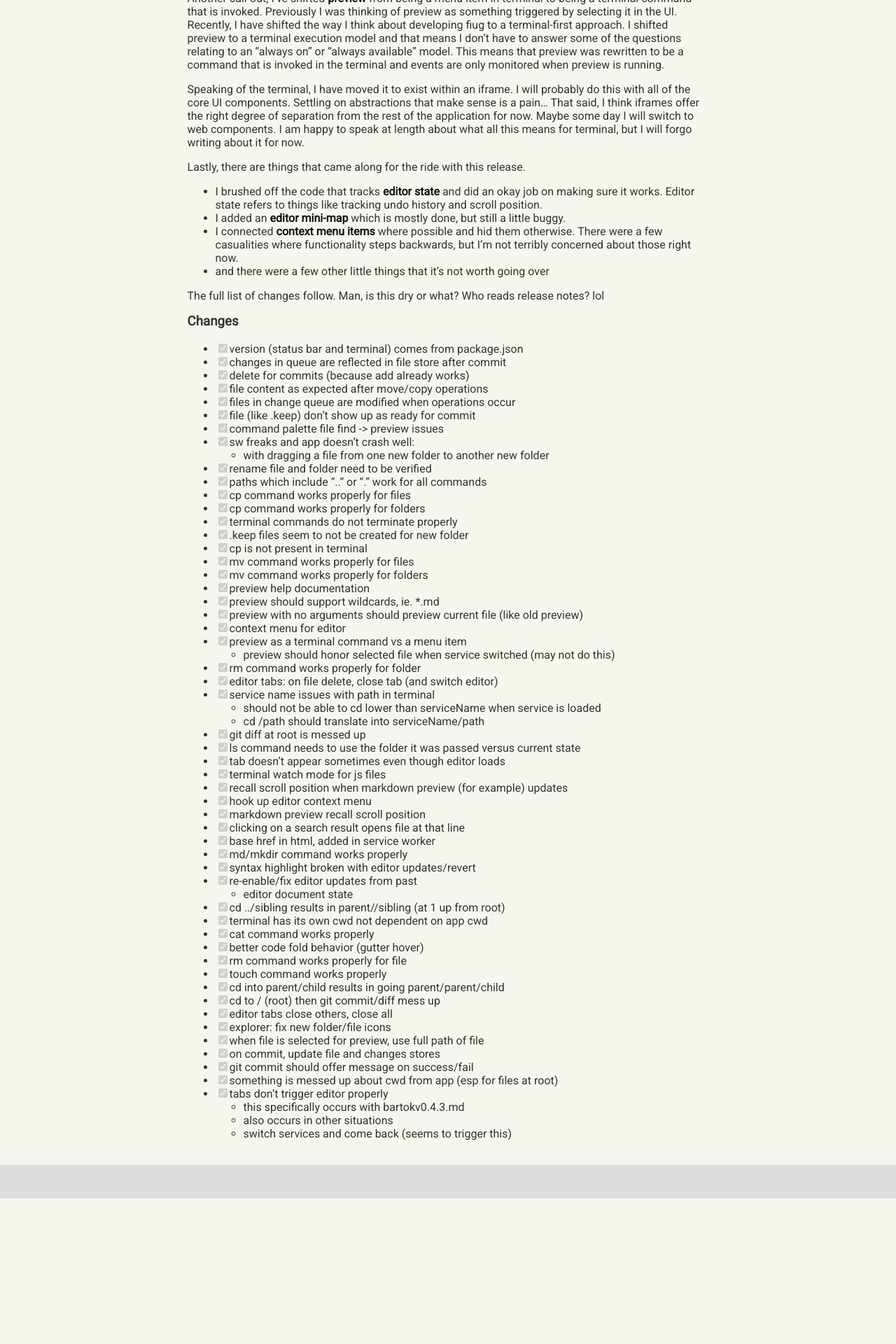
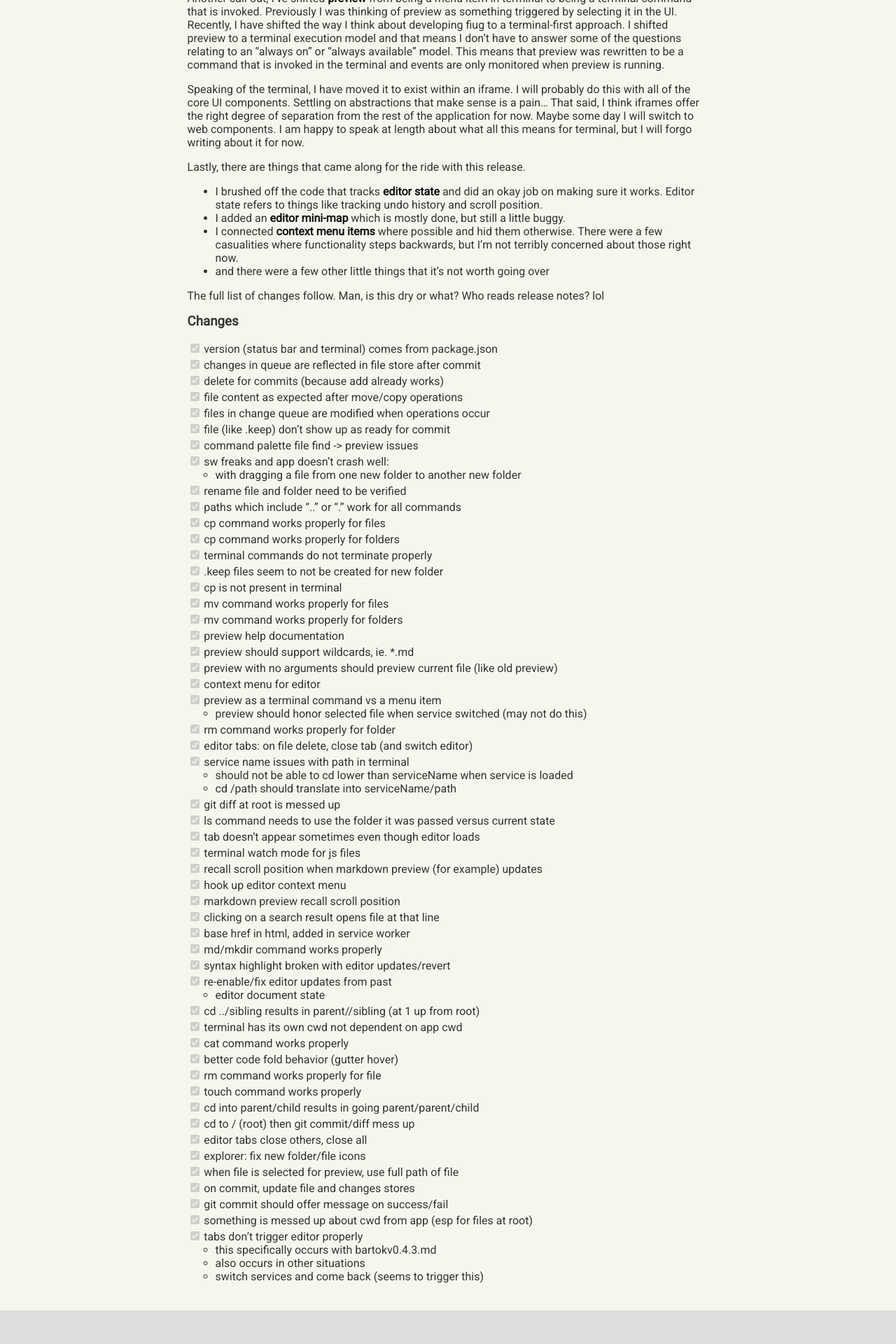
Before and after one commit to fiugd/blog, a Jekyll site: the page built from docs/_posts/2021-08-19-release-v0-4-3.md, in a window 1280 px wide. Shown: the part 996-2916 px from the top of the page at 70% size. Built offline with Jekyll 4.4.1, drawn with Linux system fonts in a browser that asks for light colours; before the commit the page ends 2708 px from its top, so only the background shows below that.

Commit message:
Update style.scss

```diff
--- a/docs/css/style.scss
+++ b/docs/css/style.scss
@@ -147,3 +147,6 @@ blockquote {
     width: 100%;
     height: 100%;
 }
+input.task-list-item-checkbox { margin-right: 0.5em; }
+li.task-list-item { list-style: none; padding-bottom: 0.25em; }
+ul.task-list { padding: 0; }
```
